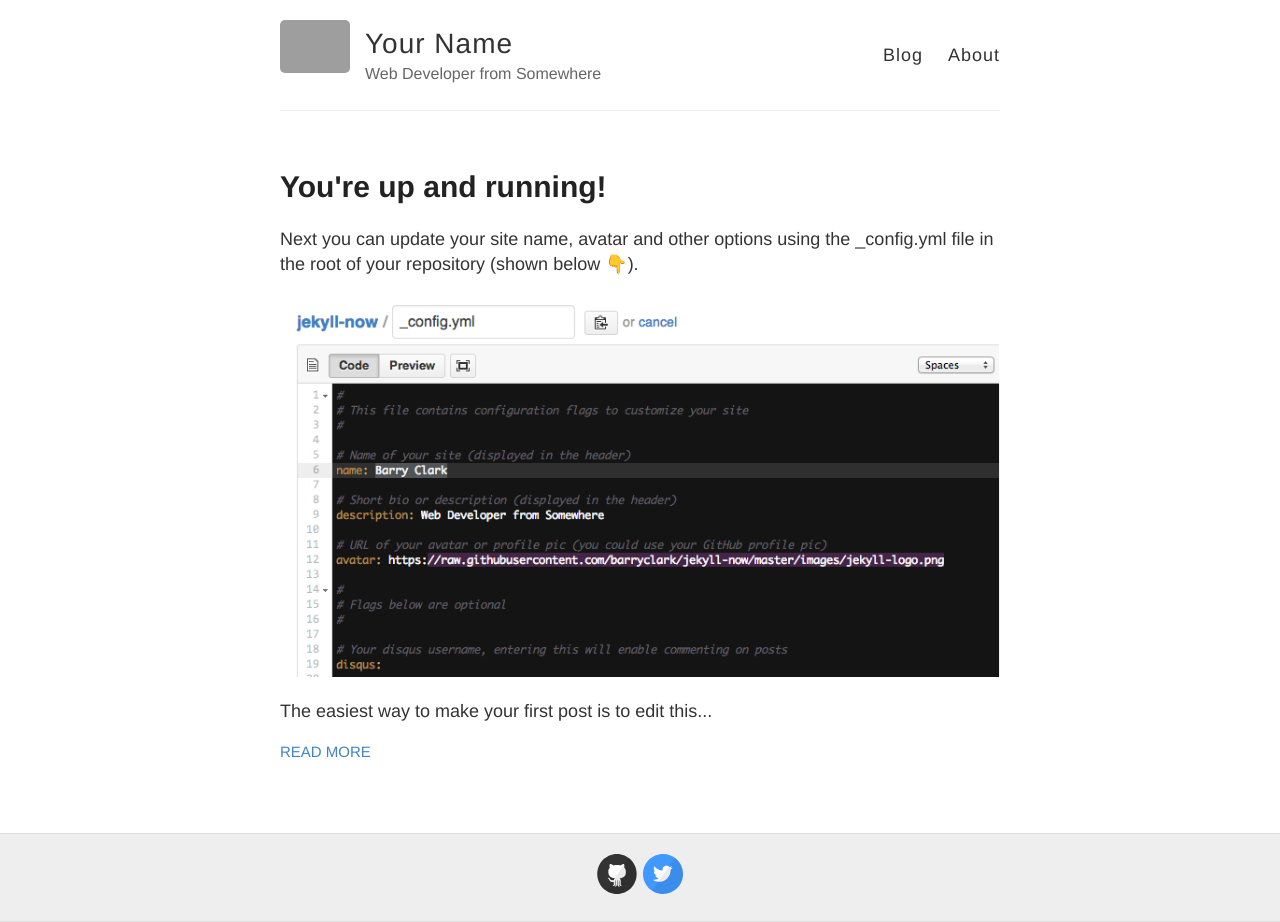
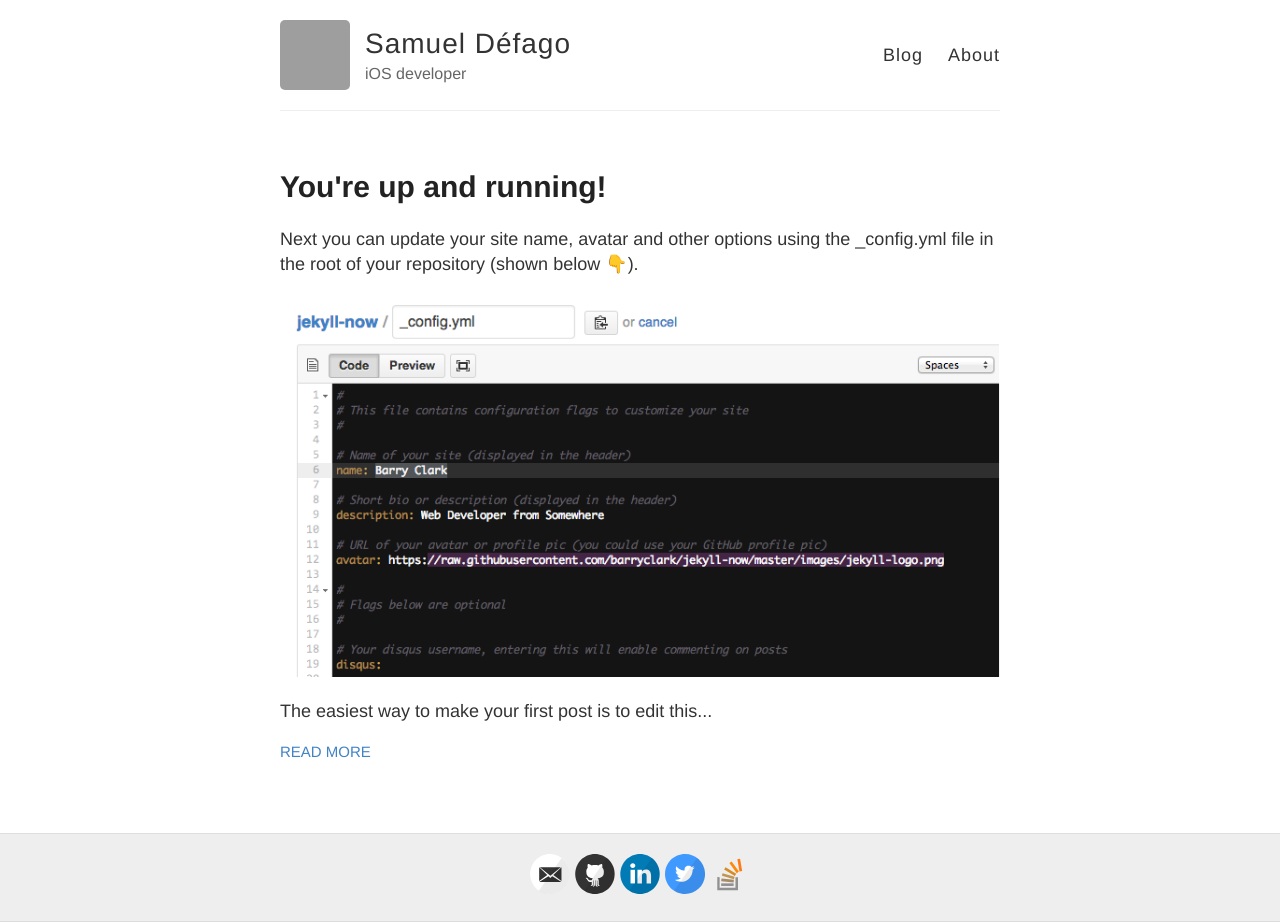
Before and after one commit to defagos/defagos.github.io, a Jekyll site: the page built from index.html, in a window 1280 px wide. Built offline with Jekyll 4.4.1, drawn with Linux system fonts in a browser that asks for light colours; emoji names are drawn with the system emoji font; grey boxes are pictures that could not be loaded.

Commit message:
Update configuration

```diff
--- a/_config.yml
+++ b/_config.yml
@@ -3,13 +3,13 @@
 #
 
 # Name of your site (displayed in the header)
-name: Your Name
+name: Samuel Défago
 
 # Short bio or description (displayed in the header)
-description: Web Developer from Somewhere
+description: iOS developer
 
 # URL of your avatar or profile pic (you could use your GitHub profile pic)
-avatar: https://raw.githubusercontent.com/barryclark/jekyll-now/master/images/jekyll-logo.png
+avatar: https://avatars.githubusercontent.com/defagos
 
 #
 # Flags below are optional
@@ -18,16 +18,16 @@ avatar: https://raw.githubusercontent.com/barryclark/jekyll-now/master/images/je
 # Includes an icon in the footer for each username you enter
 footer-links:
   dribbble:
-  email:
+  email: defagos@gmail.com
   facebook:
   flickr:
-  github: barryclark/jekyll-now
+  github: defagos
   instagram:
-  linkedin:
+  linkedin: https://www.linkedin.com/in/defagos
   pinterest:
   rss: # just type anything here for a working RSS icon, make sure you set the "url" above!
-  twitter: jekyllrb
-  stackoverflow: # your stackoverflow profile, e.g. "users/50476/bart-kiers"
+  twitter: defagos
+  stackoverflow: users/760435/defagos
 
 # Your disqus shortname, entering this will enable commenting on posts
 disqus:
```
